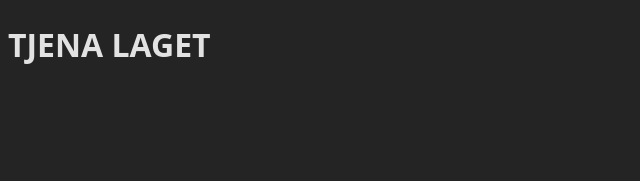
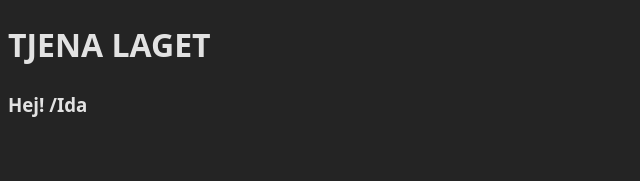
Before and after one commit to toobi-jpg/FD25-Hooked-On-React, a React (Vite) app: page / in a window 1280 px wide. Shown: the top 181 px of the page, without its empty margins (0-640 px from the left). Built offline with nearby package versions, Linux system fonts and the light colour scheme.

Commit message:
Idas branch

```diff
--- a/src/App.jsx
+++ b/src/App.jsx
@@ -4,6 +4,7 @@ function App() {
   return (
     <>
       <h1>TJENA LAGET</h1>
+      <h3>Hej! /Ida</h3>
     </>
   );
 }
```
